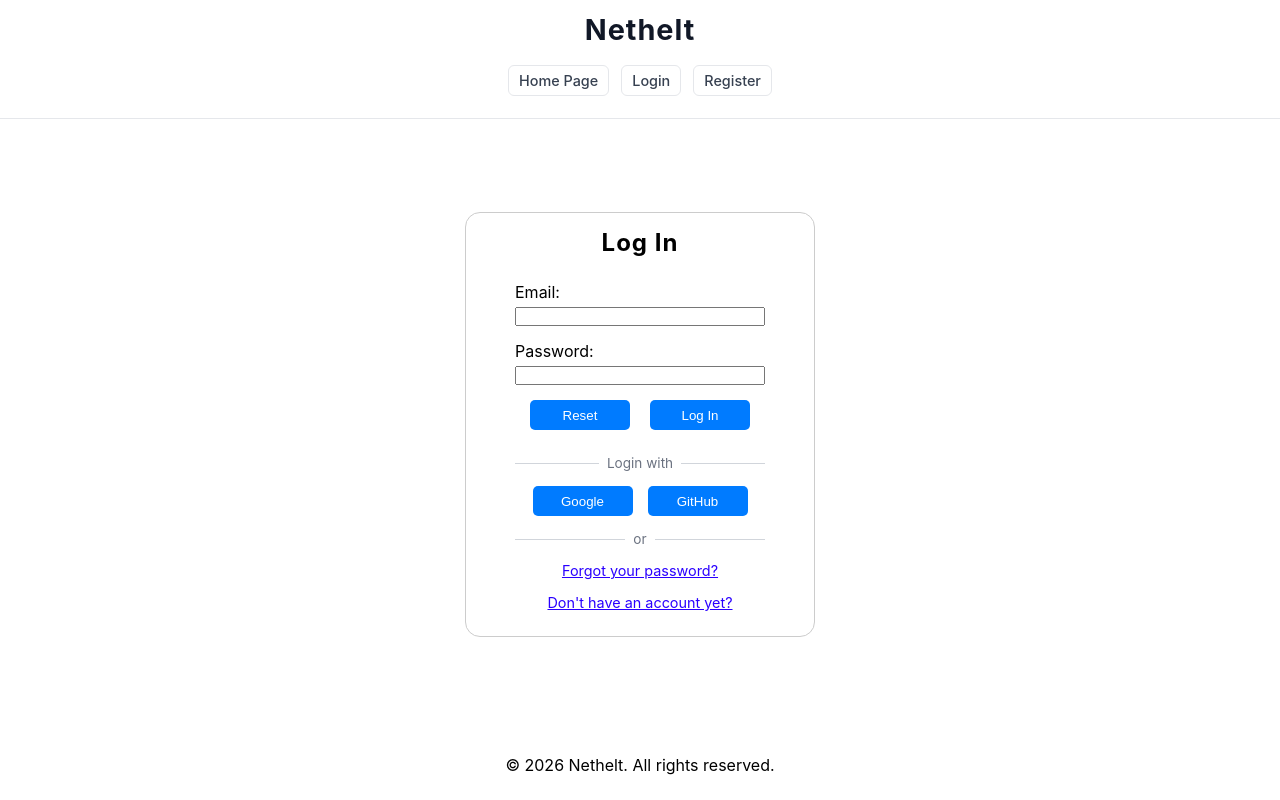
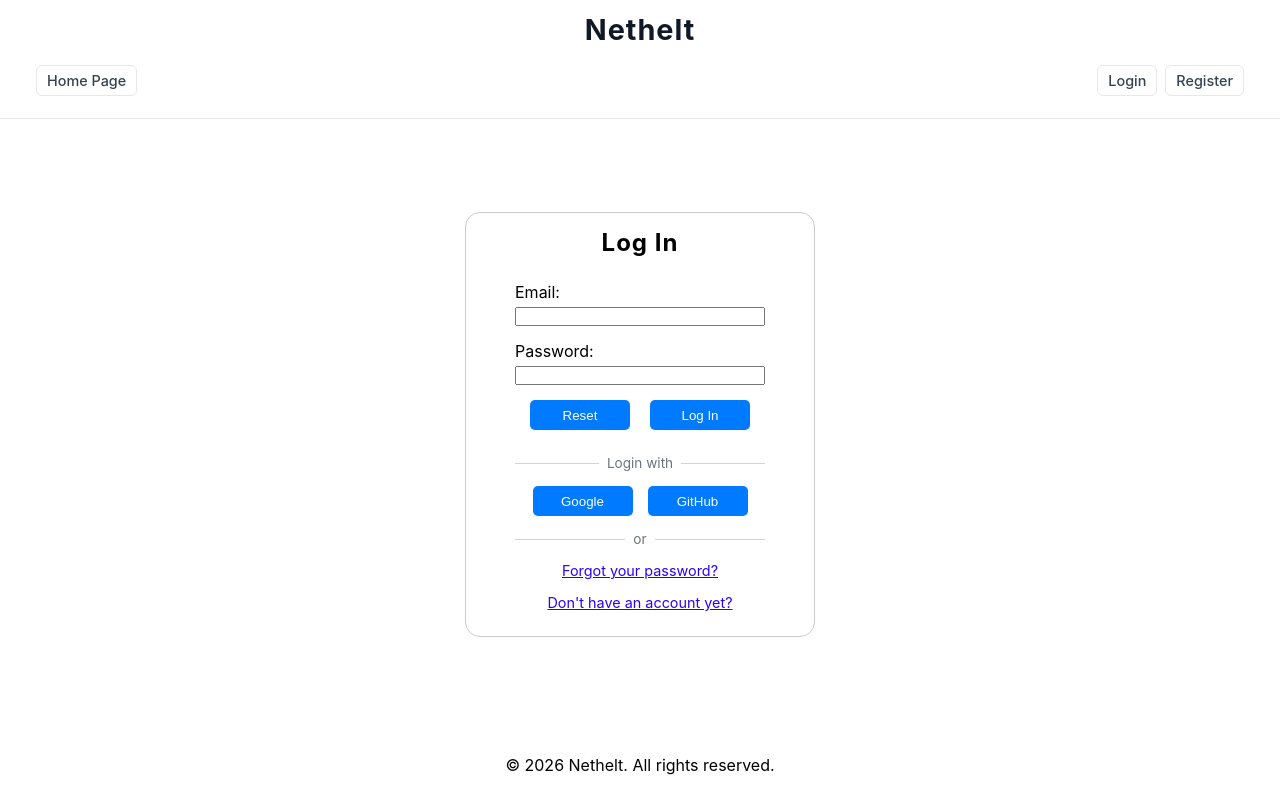
Before and after one commit to sgorski00/nethelt, an Angular app in the folder frontend/: page /login in a window 1280 px wide. Built offline with nearby package versions, Linux system fonts and the light colour scheme.

Commit message:
feat: change nav, remove reundant error info from backend

```diff
--- a/frontend/src/app/app.html
+++ b/frontend/src/app/app.html
@@ -1,15 +1,22 @@
 <header>
   <h1 class="logo">Nethelt</h1>
   <nav>
-    <a routerLink="/" class="nav-link">Home Page</a>
+    <div class="nav-section">
       @if (isAuthenticated()) {
         <a routerLink="/profile" class="nav-link">Profile</a>
+      } @else {
+        <a routerLink="/" class="nav-link">Home Page</a>
+      }
+    </div>
+    <div class="nav-section">
+      @if (isAuthenticated()) {
         <app-notification-dropdown class="nav-link"></app-notification-dropdown>
         <button type="button" (click)="logout()" class="nav-link danger">Logout</button>
       } @else {
         <a routerLink="/login" class="nav-link">Login</a>
         <a routerLink="/register" class="nav-link">Register</a>
       }
+    </div>
   </nav>
 </header>
 <main>
--- a/frontend/src/app/app.scss
+++ b/frontend/src/app/app.scss
@@ -22,6 +22,41 @@ header {
   }
 }
 
+nav {
+  display: flex;
+  flex-direction: row;
+  padding: 10px 16px;
+  justify-content: space-between;
+  gap: 12px;
+  width: 100%;
+
+  .nav-section {
+    display: flex;
+    flex-direction: row;
+    gap: 8px;
+  }
+
+  .nav-link {
+    font-size: 0.9rem;
+    text-decoration: none;
+    color: #374151;
+    font-weight: 500;
+    background: transparent;
+    padding: 6px 10px;
+    border: 1px solid #e5e7eb;
+    border-radius: 6px;
+    transition:
+      background 0.2s ease,
+      color 0.2s ease;
+    cursor: pointer;
+  }
+
+  .nav-link:hover {
+    background: #f3f4f6;
+    color: #111827;
+  }
+}
+
 main {
   flex: 1;
   display: flex;
--- a/frontend/src/app/components/oauth2-callback/oauth2-errors.ts
+++ b/frontend/src/app/components/oauth2-callback/oauth2-errors.ts
@@ -14,7 +14,7 @@ export function getOAuth2ErrorMessage(error: OAuth2Error): string {
     case OAUTH2_ERRORS.OAUTH2_MISSING_DATA:
       return 'Some data is missing. Please try again.';
     case OAUTH2_ERRORS.ACCOUNT_LINK_REQUIRED:
-      return "Failed to link this account. Probably it's already linked to another user.";
+      return 'Account with provided email already exists. Login locally and try to link this account.';
     case OAUTH2_ERRORS.OAUTH2_INVALID_USER_INFO:
       return "Couldn't retrieve user information from the social media account. Please try again.";
     default:
--- a/frontend/src/app/interceptors/http-error-interceptor.ts
+++ b/frontend/src/app/interceptors/http-error-interceptor.ts
@@ -21,7 +21,7 @@ function handle401(
   error: HttpErrorResponse,
   next: (req: HttpRequest<unknown>) => Observable<HttpEvent<unknown>>,
 ) {
-  if (req.url.includes('/auth/refresh')) {
+  if (req.url.includes('/auth/')) {
     authService.handleUnauthorized();
     return throwError(() => error);
   }
--- a/frontend/src/styles.scss
+++ b/frontend/src/styles.scss
@@ -183,35 +183,6 @@ h2 {
   }
 }
 
-nav {
-  display: flex;
-  flex-direction: row;
-  padding: 10px 16px;
-  justify-content: center;
-  gap: 12px;
-  width: 100%;
-
-  .nav-link {
-    font-size: 0.9rem;
-    text-decoration: none;
-    color: #374151;
-    font-weight: 500;
-    background: transparent;
-    padding: 6px 10px;
-    border: 1px solid #e5e7eb;
-    border-radius: 6px;
-    transition:
-      background 0.2s ease,
-      color 0.2s ease;
-    cursor: pointer;
-  }
-
-  .nav-link:hover {
-    background: #f3f4f6;
-    color: #111827;
-  }
-}
-
 .separator {
   display: flex;
   align-items: center;
```
Also changed, not shown: 1 other file (tests, documents, lock files or other folders). Lines whose indentation alone changed are shown as unchanged.
